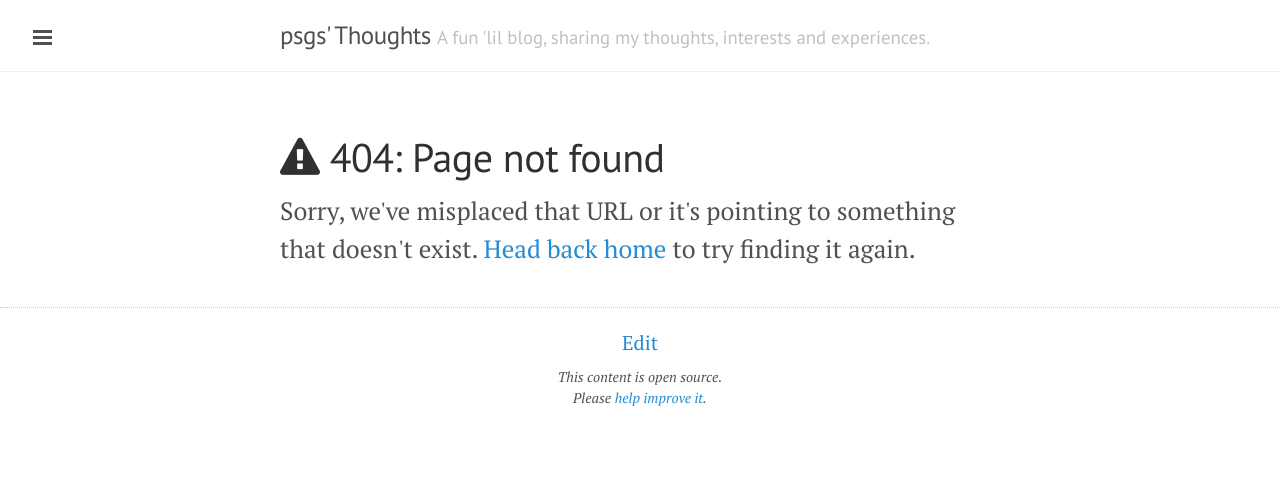
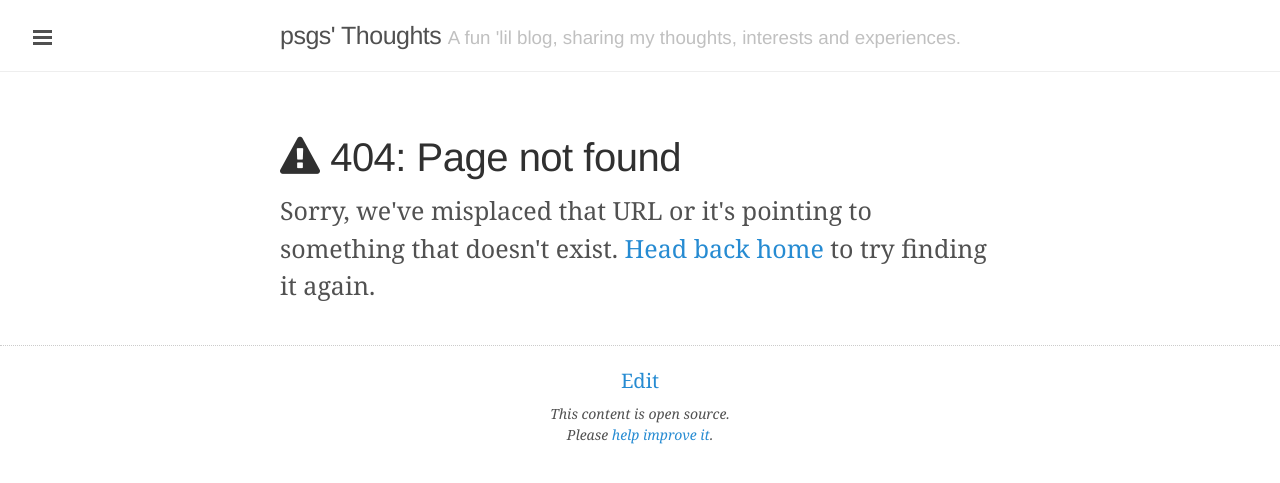
Before and after one commit to fpigerre/blog, a Jekyll site: the page built from 404.html, in a window 1280 px wide. Shown: the top 483 px of the page. Built offline with Jekyll 4.4.1, drawn with Linux system fonts in a browser that asks for light colours; nearby versions of some CDN libraries.

Commit message:
Remove googleapi font from head.html
Remove
href="http://fonts.googleapis.com/css?family=PT+Serif:400,400italic,700|PT+Sans:400"
from _includes/head.html in order to pass Travis build 46
(https://travis-ci.org/psgs/blog.psgs.github.io/builds/30894890).

```diff
--- a/_includes/head.html
+++ b/_includes/head.html
@@ -20,7 +20,6 @@
     <link rel="stylesheet" href="/public/css/csmb.css">
     <link rel="stylesheet" href="/public/css/blog.css">
     <link rel="stylesheet" href="/public/css/ionicons.min.css">
-    <link rel="stylesheet" href="http://fonts.googleapis.com/css?family=PT+Serif:400,400italic,700|PT+Sans:400">
     <link href="//maxcdn.bootstrapcdn.com/font-awesome/4.1.0/css/font-awesome.min.css" rel="stylesheet">
 
     <!-- Icons -->
```
